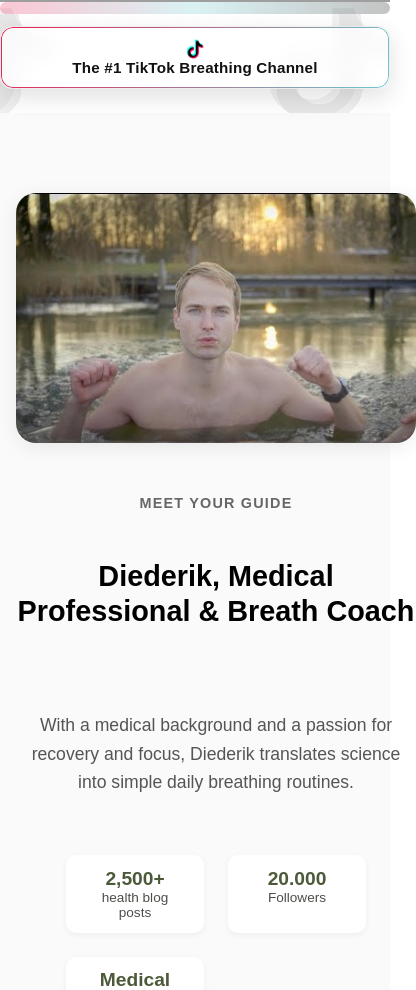
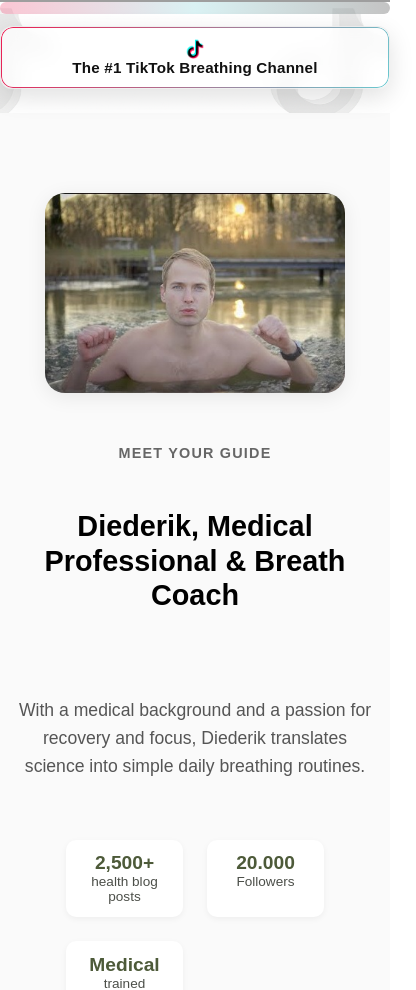
Before and after one commit to reginaldevelops/Breathingwebsite, a Next.js app: page / in a window 390 px wide. Shown: the part 715-1705 px from the top of the page, 416 px wide, since content can reach past the window. Built offline with nearby package versions, Linux system fonts and the light colour scheme; grey boxes are pictures that could not be loaded.

Commit message:
Fixed small issue for small mobiles

```diff
--- a/components/InfluencerSection.jsx
+++ b/components/InfluencerSection.jsx
@@ -1,22 +1,20 @@
-"use client"
+"use client";
 
 import React from "react";
 import styled from "styled-components";
 import Image from "next/image";
 import { motion } from "framer-motion";
 
-
 export default function InfluencerSection() {
   return (
     <MotionSection variants={fade} initial="hidden" whileInView="show" viewport={{ once: true }}>
       <Content>
         <MotionProfileImage variants={fade}>
-          <Image
+          <StyledImage
             src="/diederik.jpg"
             alt="Diederik"
             width={400}
             height={250}
-            style={{ borderRadius: 20, boxShadow: "0 4px 20px rgba(0,0,0,.08)" }}
             priority
           />
         </MotionProfileImage>
@@ -44,11 +42,11 @@ export default function InfluencerSection() {
 }
 
 const fade = {
-    hidden: {opacity: 0},
-    show: {
-        opacity:1,
-        transition: {ease: 'easeOut', duration: 0.75},
-    },
+  hidden: { opacity: 0 },
+  show: {
+    opacity: 1,
+    transition: { ease: "easeOut", duration: 0.75 },
+  },
 };
 
 const Section = styled.section`
@@ -64,10 +62,34 @@ const Content = styled.div`
   max-width: 1100px;
   margin: 0 auto;
   align-items: center;
-  @media (max-width: 900px) { grid-template-columns: 1fr; text-align: center; }
+  @media (max-width: 900px) {
+    grid-template-columns: 1fr;
+    text-align: center;
+  }
 `;
 const ProfileImage = styled.div``;
-const TextContent = styled.div`display: flex; flex-direction: column; gap: 1.5rem;`;
+
+const StyledImage = styled(Image)`
+  border-radius: 20px;
+  box-shadow: 0 4px 20px rgba(0,0,0,.08);
+  object-fit: cover;
+
+  @media (max-width: 600px) {
+    width: 300px !important;
+    height: 200px !important;
+  }
+
+  @media (min-width: 601px) {
+    width: 400px !important;
+    height: 250px !important;
+  }
+`;
+
+const TextContent = styled.div`
+  display: flex;
+  flex-direction: column;
+  gap: 1.5rem;
+`;
 const SmallTitle = styled.span`
   && { font-size: .9rem; font-weight: 600; letter-spacing: 1.2px; color: #666; }
 `;
```
